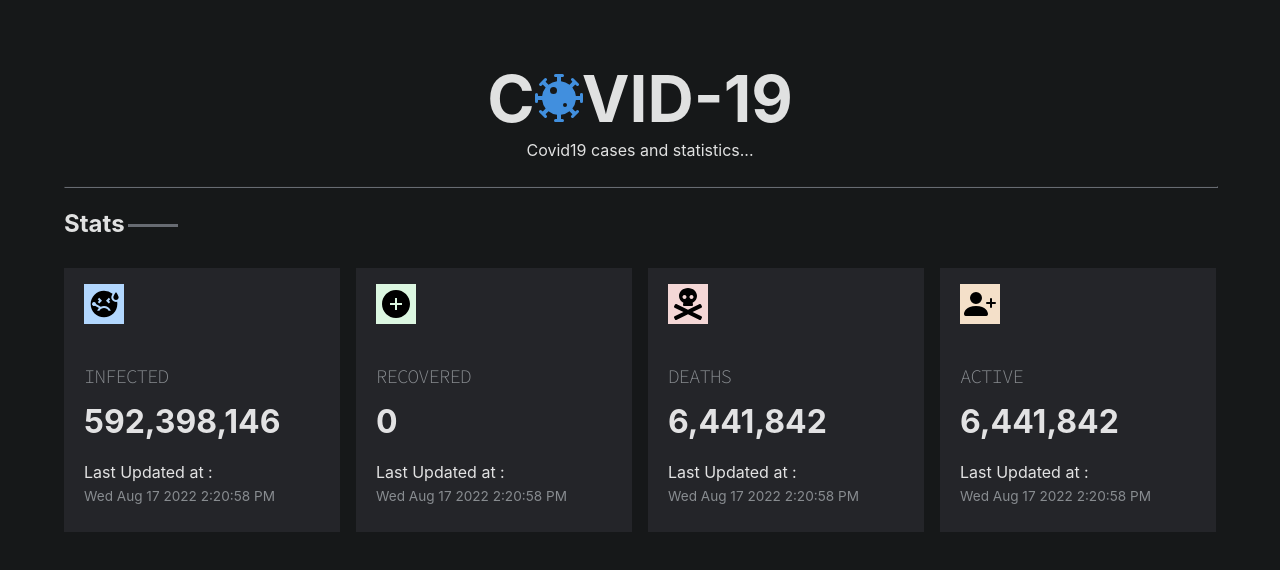
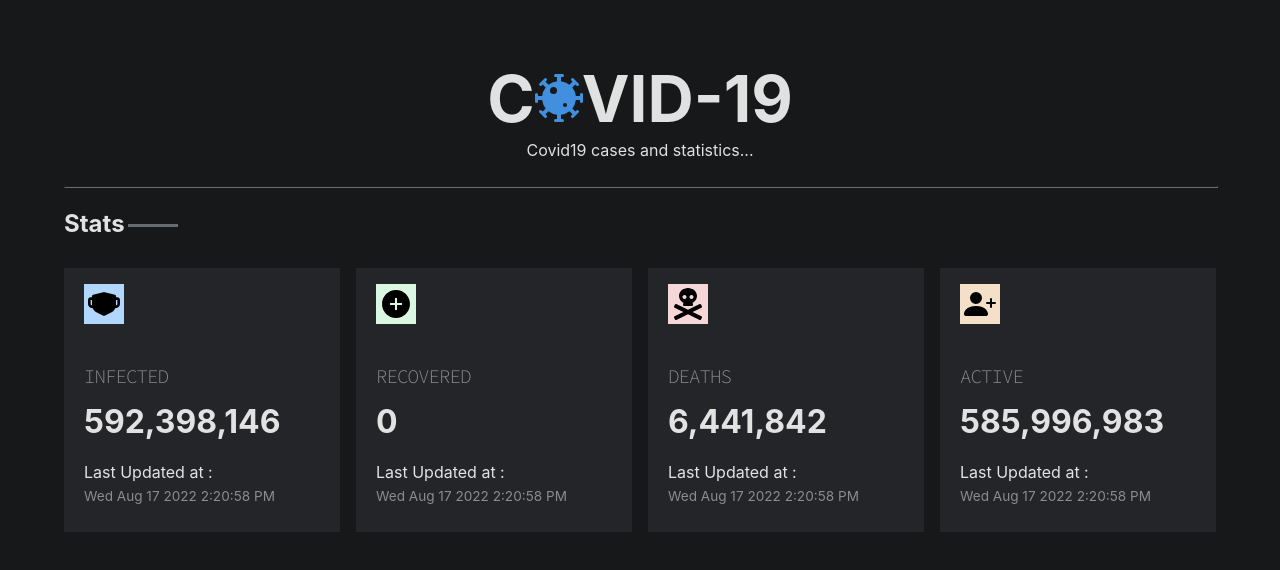
Before and after one commit to elbaley/covid19-tracker, a React (Vite) app: page / in a window 1280 px wide. Shown: the top 570 px of the page. Built offline with nearby package versions, Linux system fonts and the light colour scheme.

Commit message:
change infected icon

```diff
--- a/src/components/Stats.jsx
+++ b/src/components/Stats.jsx
@@ -1,5 +1,5 @@
 import styled from "styled-components";
-import { MdSick } from "react-icons/md";
+import { RiSurgicalMaskFill } from "react-icons/ri";
 import { AiFillPlusCircle } from "react-icons/ai";
 import { FaSkullCrossbones } from "react-icons/fa";
 import { BsFillPersonPlusFill } from "react-icons/bs";
@@ -11,7 +11,7 @@ const Stats = () => {
       <h3 className='section-title'>Stats</h3>
       <div className='box-container'>
         <StatBox
-          Icon={MdSick}
+          Icon={RiSurgicalMaskFill}
           details={{
             name: "Infected",
             number: 592398146,
@@ -41,7 +41,7 @@ const Stats = () => {
           Icon={BsFillPersonPlusFill}
           details={{
             name: "Active",
-            number: 6441842,
+            number: 585996983,
             lastUpdated: "Wed Aug 17 2022 2:20:58 PM",
             iconColor: "#f4e0c9",
           }}
```
